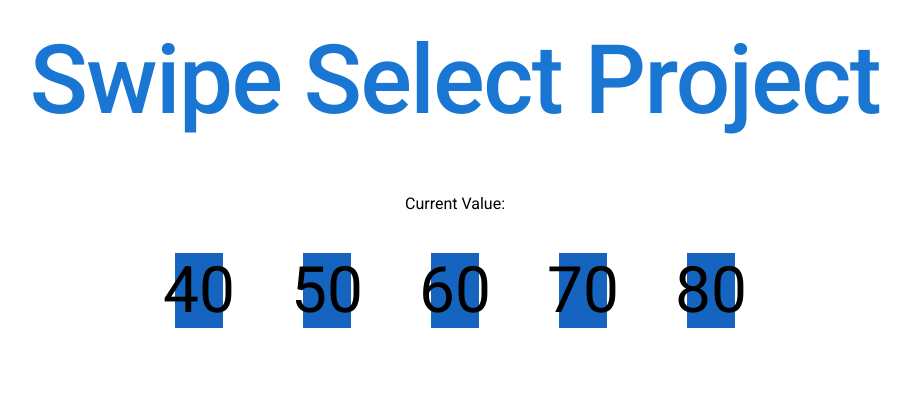
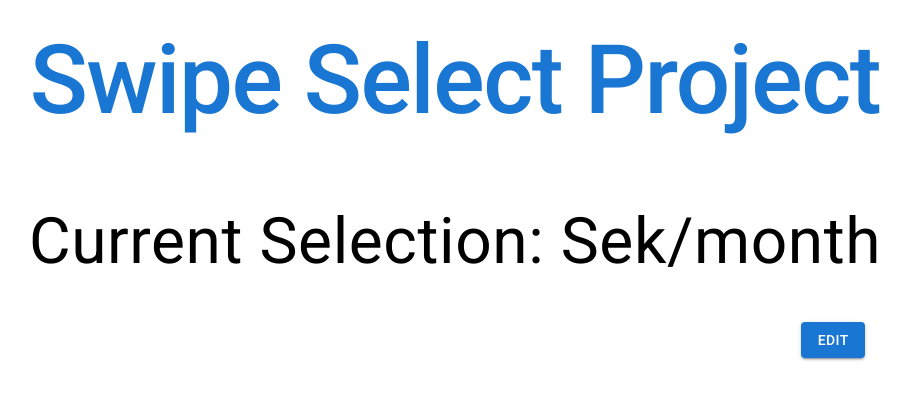
Before and after one commit to MSumaiya/Swipe-Select-Project, a React (Create React App) app: page / in a window 1280 px wide. Shown: the top 400 px of the page, without its empty margins (185-1096 px from the left). Built offline with nearby package versions, Linux system fonts and the light colour scheme.

Commit message:
Swipe componenent Edit and Update function created

```diff
--- a/src/components/SwipeComponent/SwipeComponent.js
+++ b/src/components/SwipeComponent/SwipeComponent.js
@@ -1,4 +1,4 @@
-import React, {useState, useEffect} from "react";
+import React, { useState, useEffect } from "react";
 import Box from "@mui/material/Box";
 import Paper from "@mui/material/Paper";
 import Grid from "@mui/material/Grid";
@@ -7,36 +7,64 @@ import Typography from "@mui/material/Typography";
 import { Swiper, SwiperSlide } from "swiper/react";
 import "swiper/css";
 import "swiper/css/pagination";
-import classes from './SwipeComponent.module.css'
+import classes from "./SwipeComponent.module.css";
+import Button from "@mui/material/Button";
 
 import SwiperCore, { Keyboard, Navigation, Mousewheel } from "swiper";
 
 // install Swiper modules
-SwiperCore.use([Keyboard,  Navigation, Mousewheel]);
+SwiperCore.use([Keyboard, Navigation, Mousewheel]);
 
 export default function SwipeComponent() {
-
   const [clickValue, setClickValue] = useState("");
-  const [test, setTest] = useState("")
-  const [style, setstyle] = useState(false);
+  /* const [numStyle, setNumStyle] = useState(false); */
+  const [test, setTest] = useState("");
+  const [edit, setEdit] = useState(false);
 
   useEffect(() => {
-    setClickValue(sessionStorage.getItem('key'));
-
-  },[test]);
+    setClickValue(sessionStorage.getItem("key"));
+    clickValue && console.log("clickValue:", clickValue);
+    /* numStyle && setNumStyle(!numStyle ) */
+  }, [clickValue]);
 
   const handleSwiperSlideClick = (event) => {
     event.preventDefault();
     sessionStorage.setItem("key", event.target.innerText);
-    setTest(event.target.innerText)
-    setstyle(true)
+    setTest(event.target.innerText);
+    /* console.log("numStyle :", !numStyle ) */
+    //setEdit(false);
+  };
+
+  const handleEdit = () => {
+    setEdit(true);
+  };
+
+  const updateEdit = () => {
+    setClickValue(setTest);
+    setEdit(false);
   }
-
 
   return (
     <>
-
-      <Box> Current Value: {clickValue}</Box>
+      <Box >
+        <Typography
+          sx={{
+            fontSize: { lg: "4rem", md: "3rem", sm: "2.5rem", xs: "2rem" },
+          }}
+        >
+          Current Selection: {clickValue} Sek/month
+        </Typography>
+        <Box mt={2} p={2} sx={{
+          display:"flex",
+          justifyContent: "end",
+          alignItems:"center",
+        }}>
+          <Button onClick={handleEdit} variant="contained">
+            Edit
+          </Button>
+        </Box>
+      </Box>
+      {edit && (
         <Box
           sx={{
             flexGrow: 1,
@@ -49,14 +77,12 @@ export default function SwipeComponent() {
             keyboard={{
               enabled: true,
             }}
-
             navigation={true}
             mousewheel={true}
           >
             {JsonValues.map((value) => (
               <SwiperSlide key={value.id} onClick={handleSwiperSlideClick}>
                 <Box
-
                   m={5}
                   sx={{
                     display: "flex",
@@ -68,25 +94,26 @@ export default function SwipeComponent() {
                       sm: "2.5rem",
                       xs: "2rem",
                     },
-                  backgroundColor: "primary.dark",
-                  /* "&:hover": {
-                    backgroundColor: "primary.main",
-                    opacity: [0.9, 0.8, 0.7],
-                    fontSize: {
-                      lg: "4.5rem",
-                      md: "3.5rem",
-                      sm: "3rem",
-                      xs: "2.5rem",
-                    },
-                  }, */
                   }}
                 >
-                <span  >{value.num}</span>
+                  {/* {numStyle ? <span className={classes.test1}>{value.num}</span> : <span>{value.num}</span>} */}
+                  <span>{value.num}</span>
                 </Box>
               </SwiperSlide>
             ))}
           </Swiper>
+          <Typography variant="h4">You can swipe from above list. After select a value you need to press update button below.</Typography>
+          <Box mt={2} p={2} sx={{
+            display:"flex",
+            justifyContent: "end",
+            alignItems:"center",
+          }}>
+            <Button onClick={updateEdit} variant="contained">
+              Update
+            </Button>
           </Box>
+        </Box>
+      )}
     </>
   );
 }
--- a/src/components/SwipeComponent/SwipeComponent.module.css
+++ b/src/components/SwipeComponent/SwipeComponent.module.css
@@ -1,3 +1,3 @@
-.test{
+.test1{
 font-size: 80px;
 }
```
Lines whose indentation alone changed are shown as unchanged.
